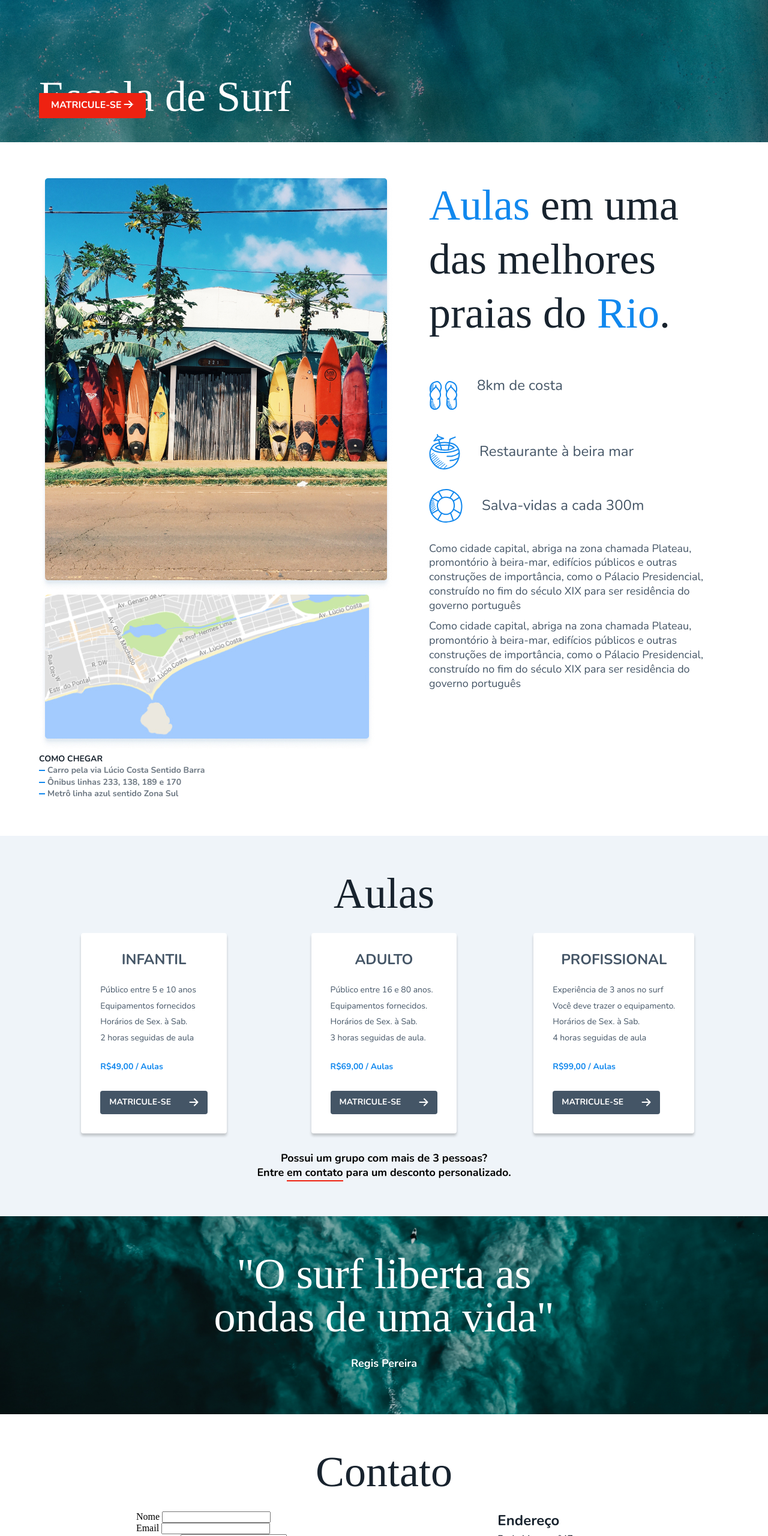
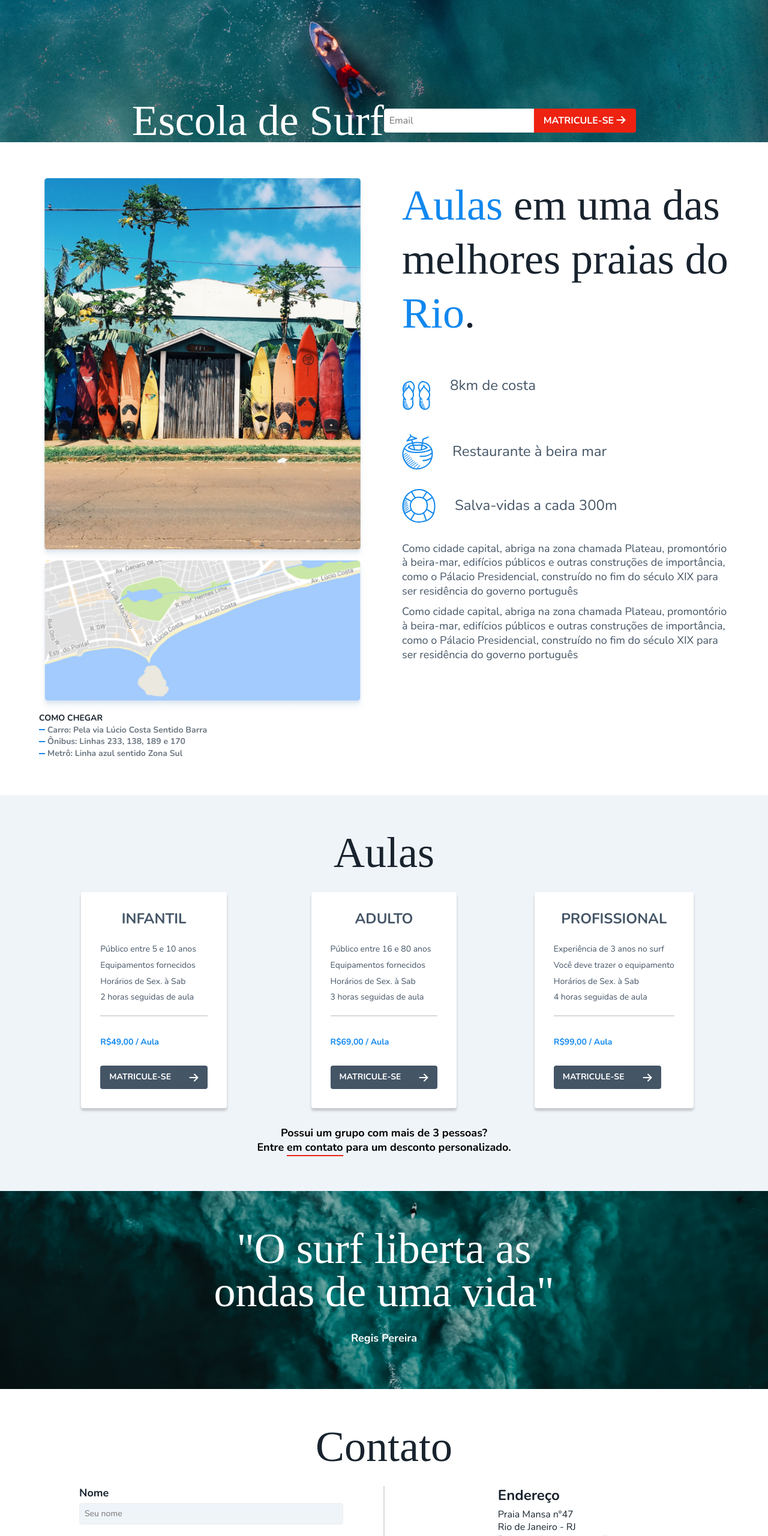
Before and after one commit to ralphdosreis/Surfbot, a plain HTML site: page index.html in a window 1280 px wide. Shown: the part 240-2800 px from the top of the page at 60% size. Drawn offline with nearby package versions, Linux system fonts and the light colour scheme; a web font is replaced by a local one.

Commit message:
Formulário

```diff
--- a/css/secoes/aulas.css
+++ b/css/secoes/aulas.css
@@ -53,6 +53,15 @@
   font-weight: 400;
   color: #445566;
   margin-bottom: 8px;
+  margin-top: 8px;
+}
+
+.planos-vantagens::after {
+  content: "";
+  display: inline-block;
+  height: 2px;
+  width: 100%;
+  background: #d9d9d9;
 }
 
 .planos-valor {
--- a/css/secoes/contato.css
+++ b/css/secoes/contato.css
@@ -15,8 +15,58 @@
 
 .conteudo {
   display: grid;
-  grid-template-columns: 1fr 1fr;
+  grid-template-columns: 1fr auto 1fr;
   justify-items: center;
+}
+
+.contato-secao {
+  margin-bottom: 15px;
+}
+
+.contato-secao::after {
+  content: "";
+  display: inline-block;
+  width: 100%;
+  height: 2px;
+  background: #d9d9d9;
+}
+
+.form div {
+  margin-bottom: 15px;
+}
+
+.form label {
+  display: block;
+  font-family: "Nunito", sans-serif;
+  font-size: 1.125rem;
+  line-height: 1.33;
+  font-weight: 700;
+  color: #18232e;
+  margin-bottom: 4px;
+}
+
+.form input[type="text"],
+.form input[type="email"],
+.form textarea {
+  font-family: "Nunito", sans-serif;
+  font-size: 0.875rem;
+  line-height: 1.33;
+  font-weight: 400;
+  color: #18232e;
+  background: #eff4f9;
+  border: 1px solid #eee;
+  padding: 8px;
+  border-radius: 4px;
+  width: 100%;
+  box-sizing: border-box;
+}
+
+.linha-vertical {
+  content: "";
+  display: inline-block;
+  width: 2px;
+  height: 100%;
+  background: #d9d9d9;
 }
 
 /* Conteudo */
--- a/css/secoes/global.css
+++ b/css/secoes/global.css
@@ -11,6 +11,11 @@ a {
   text-decoration: none;
 }
 
+img {
+  max-width: 100%;
+  display: block;
+}
+
 .container {
   max-width: 1150px;
   margin: 0 auto;
--- a/css/secoes/home.css
+++ b/css/secoes/home.css
@@ -4,15 +4,22 @@
   height: 400px;
   background-image: url("/img/bg-intro.jpg");
   background-size: cover;
+  display: grid;
+  align-items: end;
 }
 
 .home {
   display: flex;
+  justify-content:space-between;
   align-items: center;
+
+}
+
+.matricular {
+  display: flex;
 }
 
 .home h1 {
-  position: absolute;
   bottom: 40px;
   font-family: "Alice", serif;
   font-size: 4.5rem;
@@ -21,22 +28,27 @@
   color: #fff;
 }
 
-form {
-  display: inline-block;
-  bottom: 40px;
-  right: 10px;
-  margin: 0;
+.form-home input {
+  font-family: "Nunito", sans-serif;
+  font-size: 1rem;
+  line-height: 1;
+  font-weight: 400;
+  color: #18232e;
+  background: #fff;
+  border: 1px solid #eee;
+  padding: 8px;
+  border-radius: 4px 0 0 4px;
+  width: 250px;
+  box-sizing: border-box;
 }
 
 .botao-home {
-  position: absolute;
   bottom: 40px;
-  display: inline-block;
   background: #ee2211;
-  padding: 10px 20px;
+  padding: 12px 16px;
   font-family: "Nunito", sans-serif;
   font-size: 1rem;
-  line-height: 1.33;
+  line-height: 1;
   font-weight: 700;
   color: #fff;
   text-transform: uppercase;
--- a/css/secoes/praia.css
+++ b/css/secoes/praia.css
@@ -28,7 +28,7 @@
   font-size: 0.875rem;
   line-height: 1.4;
   font-weight: 700;
-  color: #6C7782;
+  color: #6c7782;
   display: flex;
   align-items: center;
 }
--- a/index.html
+++ b/index.html
@@ -33,11 +33,13 @@
   <main class="home-bg">
     <div class="home container">
       <h1>Escola de Surf</h1>
-      <form class="form">
-        <label for="email">Email</label>
-        <input type="email" name="email" id="email">
-      </form>
-      <a class="botao-home seta" href="">Matricule-se</a>
+      <div class="matricular">
+        <form class="form-home">
+          <label for="email"></label>
+          <input type="email" name="email" id="email" placeholder="Email">
+        </form>
+        <a class="botao-home seta" href="">Matricule-se</a>
+      </div>
     </div>
   </main>
   <section class="praia-bg" id="praia">
@@ -47,9 +49,9 @@
         <img class="mapa" src="./img/mapa.jpg" alt="">
         <div class="como-chegar">
           <h2>Como chegar</h2>
-          <p>Carro pela via Lúcio Costa Sentido Barra</p>
-          <p>Ônibus linhas 233, 138, 189 e 170</p>
-          <p>Metrô linha azul sentido Zona Sul</p>
+          <p>Carro: Pela via Lúcio Costa Sentido Barra</p>
+          <p>Ônibus: Linhas 233, 138, 189 e 170</p>
+          <p>Metrô: Linha azul sentido Zona Sul</p>
         </div>
       </div>
       <div class="praia-conteudo">
@@ -84,32 +86,32 @@
           <ul class="planos-vantagens">
             <li>Público entre 5 e 10 anos</li>
             <li>Equipamentos fornecidos</li>
-            <li>Horários de Sex. à Sab.</li>
+            <li>Horários de Sex. à Sab</li>
             <li>2 horas seguidas de aula</li>
           </ul>
-          <span class="planos-valor">R$49,00 / Aulas</span>
+          <span class="planos-valor">R$49,00 / Aula</span>
           <a class="botao seta" href="./matricula.html">Matricule-se</a>
         </div>
         <div class="planos-item">
           <h3>Adulto</h3>
           <ul class="planos-vantagens">
-            <li>Público entre 16 e 80 anos.</li>
-            <li>Equipamentos fornecidos.</li>
-            <li>Horários de Sex. à Sab.</li>
-            <li>3 horas seguidas de aula.</li>
+            <li>Público entre 16 e 80 anos</li>
+            <li>Equipamentos fornecidos</li>
+            <li>Horários de Sex. à Sab</li>
+            <li>3 horas seguidas de aula</li>
           </ul>
-          <span class="planos-valor">R$69,00 / Aulas</span>
+          <span class="planos-valor">R$69,00 / Aula</span>
           <a class="botao seta" href="./matricula.html">Matricule-se</a>
         </div>
         <div class="planos-item">
           <h3>Profissional</h3>
           <ul class="planos-vantagens">
             <li>Experiência de 3 anos no surf</li>
-            <li>Você deve trazer o equipamento.</li>
-            <li>Horários de Sex. à Sab.</li>
+            <li>Você deve trazer o equipamento</li>
+            <li>Horários de Sex. à Sab</li>
             <li>4 horas seguidas de aula</li>
           </ul>
-          <span class="planos-valor">R$99,00 / Aulas</span>
+          <span class="planos-valor">R$99,00 / Aula</span>
           <a class="botao seta" href="./matricula.html">Matricule-se</a>
         </div>
       </div>
@@ -130,21 +132,22 @@
         <form class="form">
           <div>
             <label for="nome">Nome</label>
-            <input type="text" id="nome" name="nome">
+            <input type="text" id="nome" name="nome" placeholder="Seu nome">
           </div>
           <div>
             <label for="email">Email</label>
-            <input type="email" id="email" name="email">
+            <input type="email" id="email" name="email" placeholder="contato@email.com">
           </div>
           <div>
             <label for="mensagem">Mensagem</label>
-            <textarea name="mensagem" id="mensagem" rows="10"></textarea>
+            <textarea name="mensagem" id="mensagem" cols="50" rows="10" placeholder="O que você precisa?"></textarea>
           </div>
         </form>
         <a class="botao seta" href="">Enviar mensagem</a>
       </div>
+      <div class="linha-vertical"><span></span></div>
       <div class="conteudo-contato">
-        <div class="endereco">
+        <div class="contato-secao">
           <h3 class="titulo-info">Endereço</h3>
           <ul class="info">
             <li>Praia Mansa n°47</li>
@@ -153,14 +156,14 @@
           </ul>
           <a class="mapa-botao seta" href="">Ver no mapa</a>
         </div>
-        <div class="contatos">
+        <div class="contato-secao">
           <h3 class="titulo-info">Email & Telefone</h3>
           <ul class="info">
             <li><a href="mailto:contato@surfbot.com">contato@surfbot.com</a></li>
             <li><a href="tel:+5562999999999">21 99999-9999</a></li>
           </ul>
         </div>
-        <div class="horario">
+        <div class="contato-secao">
           <h3 class="titulo-info">Horário</h3>
           <ul class="info">
             <li>De Sexta à Sábado</li>
```
